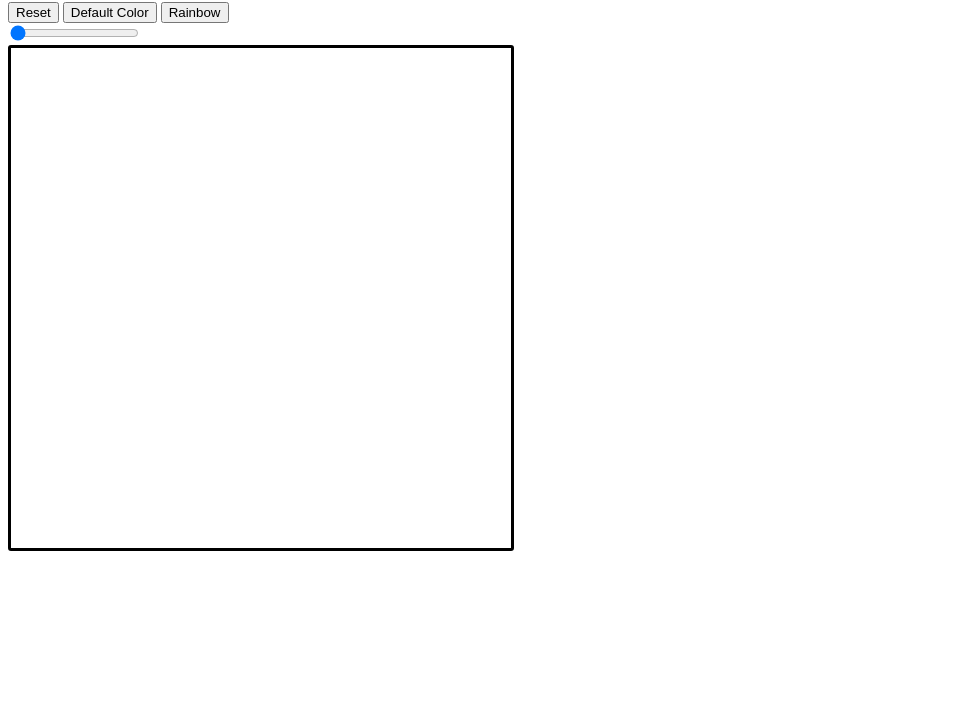
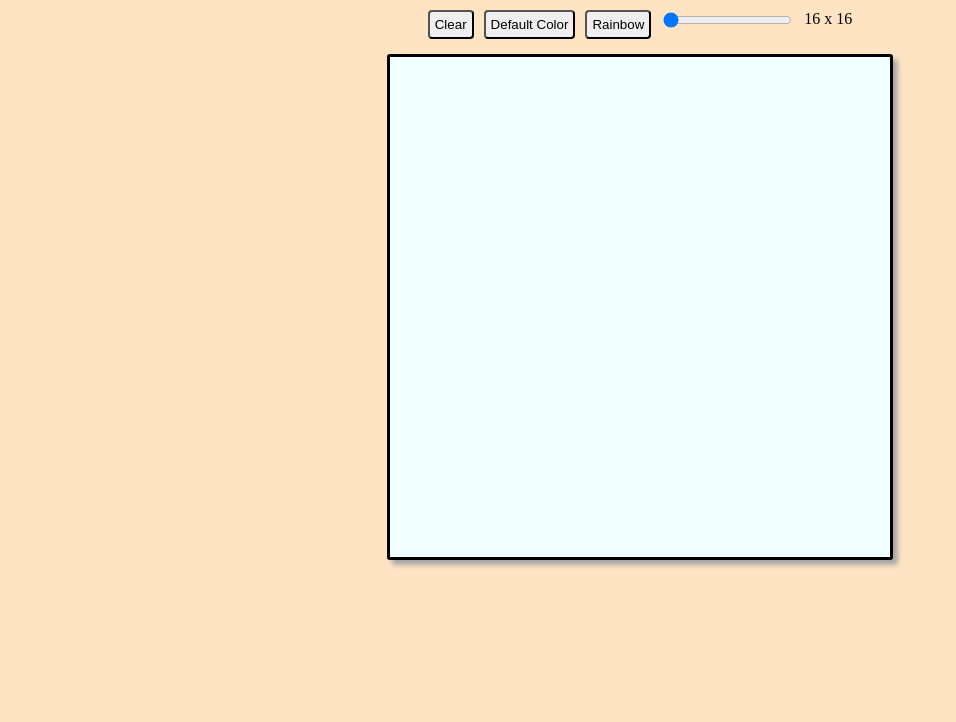
Before and after one commit to Echophase44/Etch-a-sketch, a plain HTML site: page index.html in a window 1280 px wide. Shown: the part 78-800 px from the top of the page, without its empty margins (0-956 px from the left). Drawn offline with Linux system fonts and the light colour scheme.

Commit message:
Updated CSS and HTML for visuals

```diff
--- a/index.html
+++ b/index.html
@@ -9,11 +9,15 @@
 </head>
 <body>
     <h1>Etch-A-Sketch</h1>
-    <button class = "reset">Reset</button>
-    <button class = "blkBrush">Default Color</button>
-    <button class = "rainbow">Rainbow</button>
-    <div class = "slideContainer">
-        <input type="range" min="16" max="100" value="16" class="slider">
+
+    <div class = "btnContainer">
+        <button class = "reset">Clear</button>
+        <button class = "blkBrush">Default Color</button>
+        <button class = "rainbow">Rainbow</button>
+        <div class = "slideContainer">
+            <input type="range" min="16" max="100" value="0" class="slider">
+        </div>
+        <div class = "sliderDisplay">16 x 16</div>
     </div>
 
     <div class = "grid"></div>
--- a/script.js
+++ b/script.js
@@ -1,9 +1,10 @@
 
 const reset = document.querySelector(".reset");
 const grid = document.querySelector(".grid");
-const defaultBrush = document.querySelector(".blkBrush")
-const rainbow = document.querySelector(".rainbow")
+const defaultBrush = document.querySelector(".blkBrush");
+const rainbow = document.querySelector(".rainbow");
 var slider = document.querySelector(".slider");
+const sliderDisplay = document.querySelector(".sliderDisplay");
 
 let currentBrush = "default";
 const defaultGrid = 16;
@@ -11,23 +12,22 @@ const defaultGrid = 16;
 
 
 function makeGrid(size){
-    grid.style.gridTemplateColumns = `repeat(${size}, 1fr)`
-    grid.style.gridTemplateRows = `repeat(${size}, 1fr)`
+    grid.style.gridTemplateColumns = `repeat(${size}, 1fr)`;
+    grid.style.gridTemplateRows = `repeat(${size}, 1fr)`;
 
     for (let i = 0; i < size * size; i++){
         const gridCell = document.createElement('div');
         gridCell.classList.add("cell");
-        gridCell.addEventListener("mouseover", applyColor)
+        gridCell.addEventListener("mouseover", applyColor);
         grid.appendChild(gridCell);
-    };
-
-}
+    }
+};
 
 function removeGrid(){
     while(grid.hasChildNodes()){
         grid.removeChild(grid.firstChild);
     }
-}
+};
 
 function applyColor(e){
     if (currentBrush === "default"){
@@ -39,19 +39,24 @@ function applyColor(e){
         const b = Math.floor(Math.random() *256);
         e.target.style.backgroundColor = `rgb(${r}, ${g}, ${b})`;
     }
-}
+};
+
+function updateValue(val) {
+    slider.value=val;
+};
 
 rainbow.addEventListener("click", () => {
     currentBrush = "rainbowBrush";
-})
+});
 
 defaultBrush.addEventListener("click", () => {
-    currentBrush = "default"
-})
+    currentBrush = "default";
+});
 
 slider.addEventListener("mouseup", () =>{
-    removeGrid()
+    removeGrid();
     makeGrid(`${slider.value}`);
+    sliderDisplay.textContent = `${slider.value} x ${slider.value}`;
 })
 
 reset.addEventListener("click", () => {
@@ -59,7 +64,6 @@ reset.addEventListener("click", () => {
     makeGrid(`${slider.value}`);
 });
 
-
 window.onload = makeGrid(defaultGrid);
 
 /*TO DO
--- a/style.css
+++ b/style.css
@@ -1,16 +1,31 @@
+body{
+    display:flex;
+    flex-direction: column;
+    align-items: center;
+    background-color: bisque;
+}
 
+.btnContainer{
+    display: flex;
+    justify-content: space-evenly;
+    gap: 10px;
+    margin-bottom: 15px;
+}
 
 .grid{
     display: grid;
     height: 500px;
     width: 500px;
     gap: 1px;
+    background-color: azure;
     border-color: black;
     border-style: solid;
     border-radius: 3px;
+    box-shadow: 5px 5px 5px #a8a7a7;
 }
 
+button{
+    padding: 5px;
+    border-radius: 4px;
 
-.testing{
-    background-color: black;
 }
```
